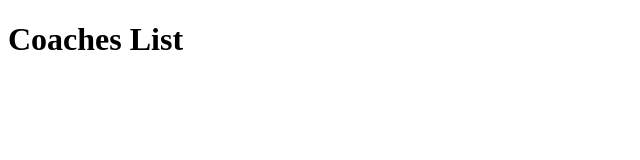
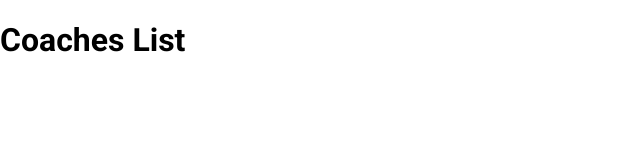
Before and after one commit to nzkks/vuejs-coach-finder, a Vue app: page /coaches in a window 1280 px wide. Shown: the top 160 px of the page, without its empty margins (0-640 px from the left). Built offline with nearby package versions, Linux system fonts and the light colour scheme.

Commit message:
App.vue: add global style

```diff
--- a/src/App.vue
+++ b/src/App.vue
@@ -12,3 +12,19 @@
   },
 };
 </script>
+
+<style>
+@import url('https://fonts.googleapis.com/css2?family=Roboto:wght@400;700&display=swap');
+
+* {
+  box-sizing: border-box;
+}
+
+html {
+  font-family: 'Roboto', sans-serif;
+}
+
+body {
+  margin: 0;
+}
+</style>
```
